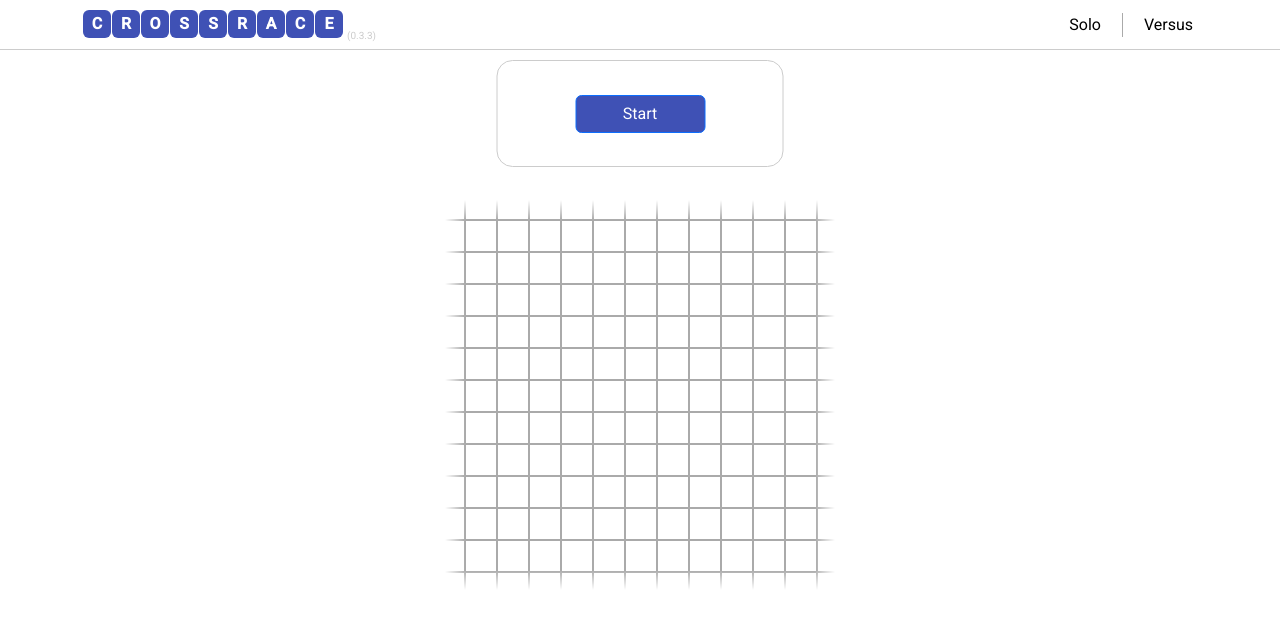
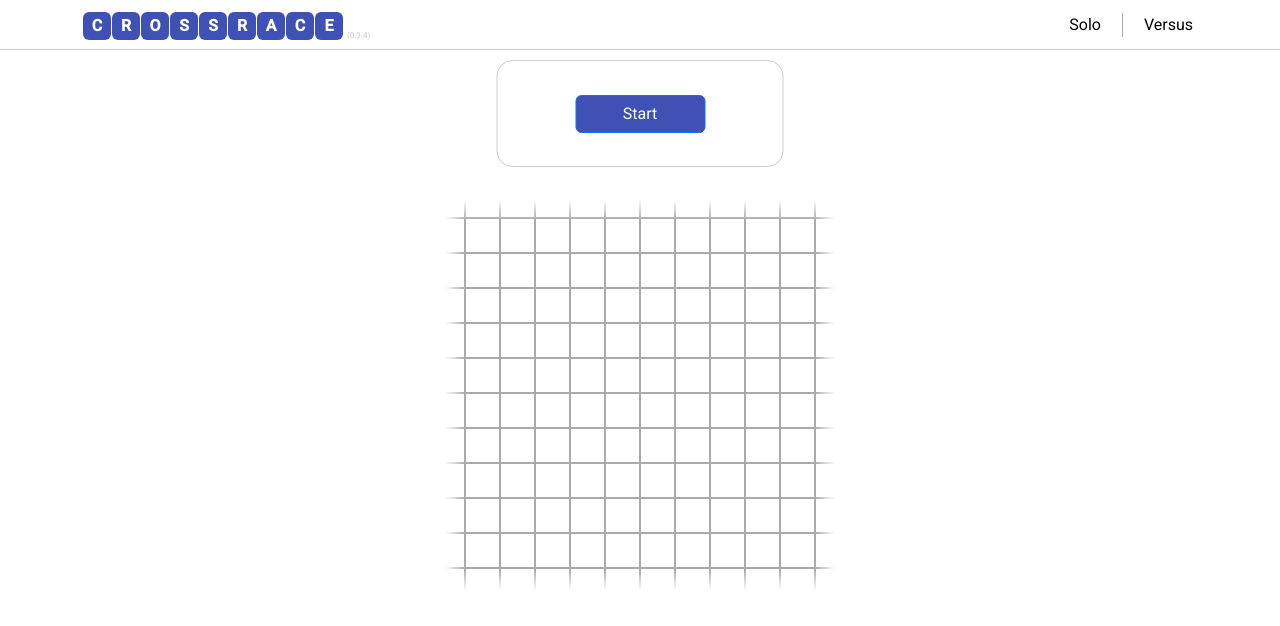
Before and after one commit to wecraw/crossrace-ng, an Angular app: page / in a window 1280 px wide. Shown: the top 626 px of the page. Built offline with nearby package versions, Linux system fonts and the light colour scheme.

Commit message:
grid size

```diff
--- a/src/app/dialog-post-game/dialog-post-game.component.html
+++ b/src/app/dialog-post-game/dialog-post-game.component.html
@@ -1,7 +1,7 @@
 <div class="wrapper">
   <div class="d-flex flex-column h-100">
     <div class="row">
-      <h2 class="m-lr-auto">{{ data.winnerDisplayName }} wins!</h2>
+      <h1 class="m-lr-auto">{{ data.winnerDisplayName }} wins!</h1>
     </div>
     <div class="chess-grid m-lr-auto">
       <div *ngFor="let row of grid; let i = index" class="grid-row">
--- a/src/app/dialog-post-game/dialog-post-game.component.scss
+++ b/src/app/dialog-post-game/dialog-post-game.component.scss
@@ -1,3 +1,5 @@
+$grid-cell-size: 30px;
+
 .wrapper {
   // min-width: 300px;
   // min-height: 300px;
@@ -9,12 +11,12 @@
   margin-top: 18px;
 }
 
+// h1 {
+//   line-height: 3 !important;
+//   padding: 0;
+// }
+
 h1 {
-  line-height: 3 !important;
-  padding: 0;
-}
-
-h2 {
   margin-top: 15px;
   text-align: center;
 }
@@ -43,14 +45,14 @@ h2 {
   display: flex;
 }
 .grid-cell {
-  width: 27px;
-  height: 27px;
+  width: $grid-cell-size;
+  height: $grid-cell-size;
   border: 1px solid #ccc;
 }
 
 .letter-tile {
-  min-width: 27px;
-  min-height: 27px;
+  min-width: $grid-cell-size;
+  min-height: $grid-cell-size;
   background-color: green;
   display: flex;
   justify-content: center;
--- a/src/app/dialog-post-game/dialog-post-game.component.ts
+++ b/src/app/dialog-post-game/dialog-post-game.component.ts
@@ -52,11 +52,12 @@ export class DialogPostGame implements OnInit {
   grid!: number[][];
 
   ngOnInit() {
-    this.grid = Array(12)
+    // dangerous because the longest word could theoretically be 12 characters long, however in practice this never happens
+    // TODO: get a longest word function (shared util with game?)
+    let gridSize = 10;
+    this.grid = Array(gridSize)
       .fill(0)
-      .map(() => Array(12).fill(0));
-
-    console.log(this.data.grid);
+      .map(() => Array(gridSize).fill(0));
   }
 
   close() {
--- a/src/app/game/game.component.scss
+++ b/src/app/game/game.component.scss
@@ -1,3 +1,5 @@
+$grid-cell-size: 35px;
+
 .tile-wrapper {
   height: 40px;
   width: 40px;
@@ -101,8 +103,8 @@
 }
 
 .grid-cell {
-  width: 32px;
-  height: 32px;
+  width: $grid-cell-size;
+  height: $grid-cell-size;
   border: 1px solid #aaa;
   display: flex;
   justify-content: center;
@@ -116,8 +118,8 @@
 }
 
 .letter-tile {
-  min-width: 32px;
-  min-height: 32px;
+  min-width: $grid-cell-size;
+  min-height: $grid-cell-size;
   background-color: #3f51b5;
   display: flex;
   justify-content: center;
--- a/src/app/game/game.component.ts
+++ b/src/app/game/game.component.ts
@@ -39,7 +39,7 @@ interface ValidatedWord {
   direction: 'horizontal' | 'vertical';
 }
 
-const DRAG_POSITION_INIT = { x: -182, y: -182 };
+const DRAG_POSITION_INIT = { x: -235, y: -237 };
 
 @Component({
   selector: 'app-game',
--- a/src/app/header/header.component.html
+++ b/src/app/header/header.component.html
@@ -11,7 +11,7 @@
         <div class="letter-tile">A</div>
         <div class="letter-tile">C</div>
         <div class="letter-tile">E</div>
-        <div class="version">(0.3.3)</div>
+        <div class="version">(0.3.4)</div>
       </div>
 
       <nav>
--- a/src/app/header/header.component.scss
+++ b/src/app/header/header.component.scss
@@ -36,7 +36,7 @@ h2 {
   }
 }
 .version {
-  font-size: 10px;
+  font-size: 8px;
   color: #ccc;
   margin-top: 18px;
   margin-left: 4px;
```
Also changed, not shown: 1 other file (tests, documents, lock files or other folders).
